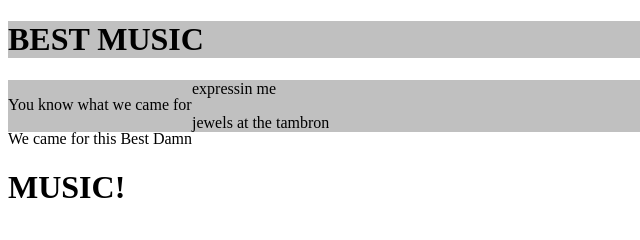
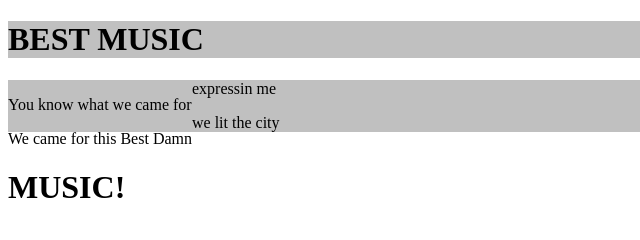
Before and after one commit to bleseneralexander/BESTMUSIC, a plain HTML site: page index.html in a window 1280 px wide. Shown: the top 240 px of the page, 0-640 px from the left. Drawn offline with Linux system fonts and the light colour scheme.

Commit message:
Update index.html

```diff
--- a/index.html
+++ b/index.html
@@ -35,7 +35,7 @@ float:right;
 <img src="IMG_1083.jpg" height:300px;width:500px;></img>    </div>
     <div class="M">
      <p>expressin me</p>
-          <p>jewels at the tambron</p>
+          <p>we lit the city</p>
     </div>
     <div class="L">
        <h1>ROYALTY MUSIC</h1>
```
